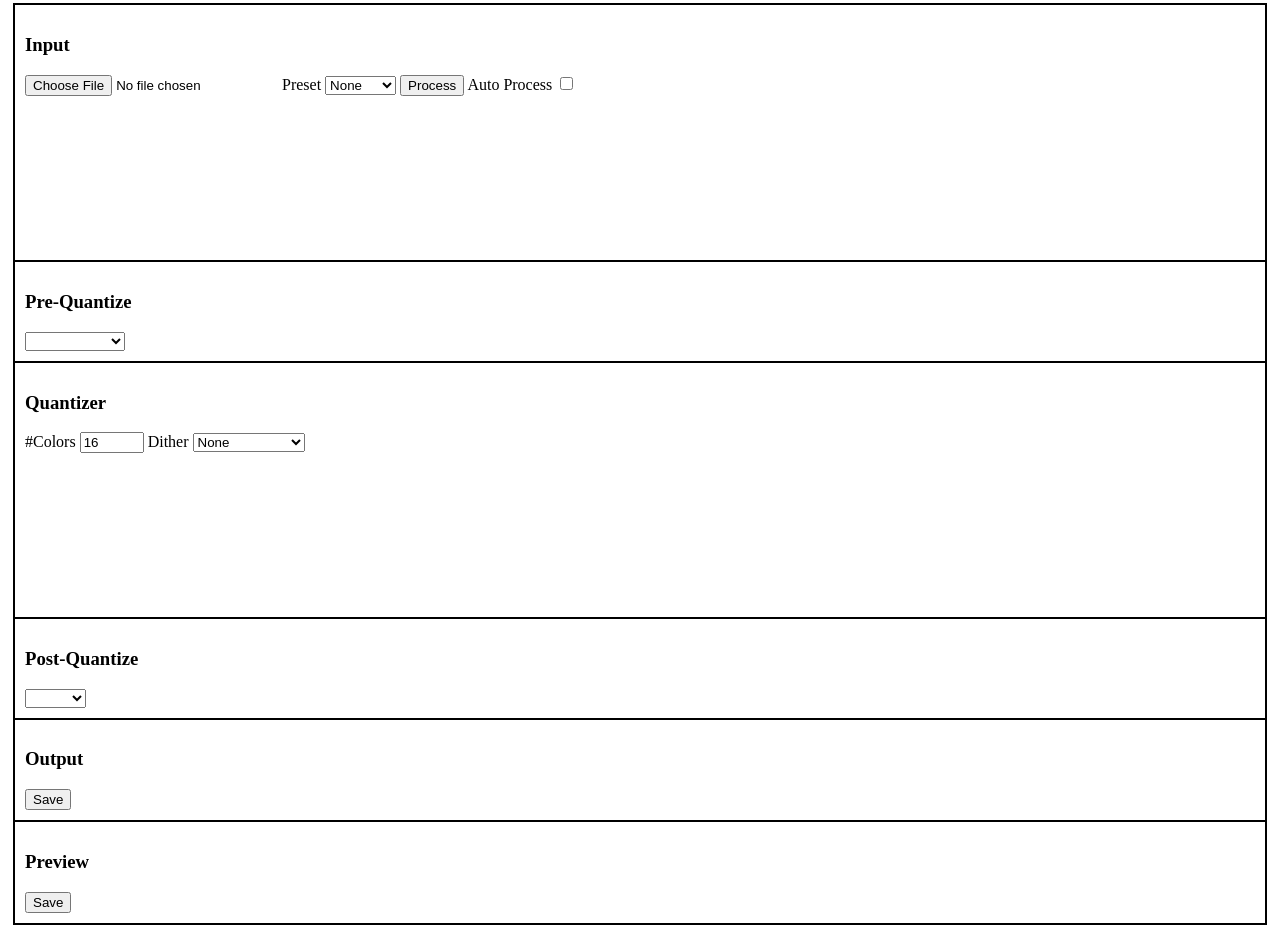
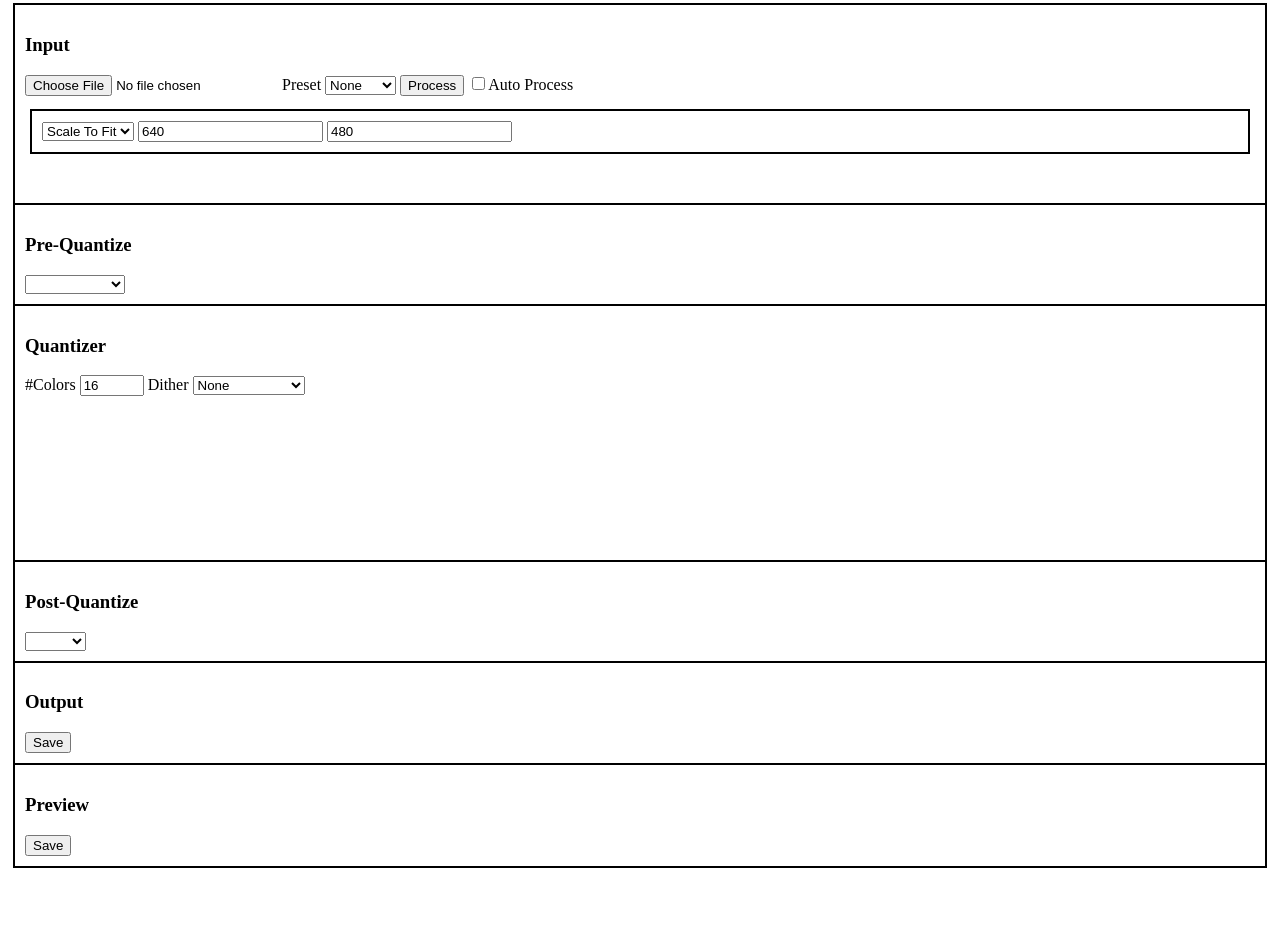
Before and after one commit to MasonGulu/ultimate_image_conv, a plain HTML site: page index.html in a window 1280 px wide. Both pictures are taken after a click on the button "Process". After the commit the page ends 876 px from the top, so only its background shows below. Drawn offline with Linux system fonts and the light colour scheme.

Commit message:
scaling options

```diff
--- a/index.html
+++ b/index.html
@@ -25,8 +25,17 @@
                 </optgroup>
             </select>
             <button id="processButton">Process</button>
-            <label for="autoProcessCheckbox">Auto Process</label>
-            <input type="checkbox" id="autoProcessCheckbox">
+            <label><input type="checkbox" id="autoProcessCheckbox">Auto Process</label>
+            <br><br>
+            <div class="element">
+                <select id="imageScaleMode">
+                    <option>Scale To Fit</option>
+                    <option>Stretch</option>
+                    <option>None</option>
+                </select>
+                <input type="number" min="1" value="640" id="imageWidthInput">
+                <input type="number" min="1" value="480" id="imageHeightInput">
+            </div>
             <br>
             <img id="imageInput" hidden="true"/>
             <canvas id="imageInputCanvas"></canvas>
--- a/index.js
+++ b/index.js
@@ -2,7 +2,7 @@
 // Input Stage
 /** @type {HTMLInputElement} */
 let fileInput
-/** @type {HTMLOptionElement} */
+/** @type {HTMLSelectElement} */
 let presetInput
 /** @type {HTMLImageElement} */
 let imageInput
@@ -12,11 +12,17 @@ let processButton
 let autoProcessCheckbox
 /** @type {HTMLCanvasElement} */
 let canvasInput
+/** @type {HTMLSelectElement} */
+let imageScaleMode
+/** @type {HTMLInputElement} */
+let imageWidthInput
+/** @type {HTMLInputElement} */
+let imageHeightInput
 
 // Pre-quantize Stage
 /** @type {HTMLDivElement} */
 let preQuantizeStageList
-/** @type {HTMLOptionElement} */
+/** @type {HTMLSelectElement} */
 let preQuantizeStageSelect
 
 // Quantize Stage
@@ -30,7 +36,7 @@ let quantizeCanvas
 // Post-quantize Stage
 /** @type {HTMLDivElement} */
 let postQuantizeStageList
-/** @type {HTMLOptionElement} */
+/** @type {HTMLSelectElement} */
 let postQuantizeStageSelect
 
 // Output Stage
@@ -142,6 +148,33 @@ let previousQuants = []
 function process() {
     let previousCanvas = canvasInput
     let updated = fullUpdate
+    if (updated) {
+        let canvasContext = canvasInput.getContext("2d")
+        if (imageScaleMode.value == "Scale To Fit") {
+            let maxWidth = imageWidthInput.value
+            let maxHeight = imageHeightInput.value
+            let ratio = imageInput.width / imageInput.height
+            let width = imageInput.width
+            let height = imageInput.height
+            if (width > maxWidth) {
+                width = maxWidth
+                height = width / ratio
+            }
+            if (height > maxHeight) {
+                height = maxHeight
+                width = height * ratio
+            }
+            canvasInput.width = width
+            canvasInput.height = height
+        } else if (imageScaleMode.value == "Stretch") {
+            canvasInput.width = imageWidthInput.value
+            canvasInput.height = imageHeightInput.value
+        } else {
+            canvasInput.width = imageInput.width
+            canvasInput.height = imageInput.height
+        }
+        canvasContext.drawImage(imageInput, 0, 0, canvasInput.width, canvasInput.height)
+    }
     fullUpdate = false
     for (let i = 0; i < preQuantizeStages.length; i++) {
         let stage = preQuantizeStages[i]
@@ -184,7 +217,17 @@ function loadPageElements() {
     canvasInput = document.getElementById("imageInputCanvas")
     autoProcessCheckbox = document.getElementById("autoProcessCheckbox")
     processButton = document.getElementById("processButton")
+    imageScaleMode = document.getElementById("imageScaleMode")
+    imageWidthInput = document.getElementById("imageWidthInput")
+    imageHeightInput = document.getElementById("imageHeightInput")
 
+    imageScaleMode.addEventListener("change", (event) => {
+        let hideInputs = event.target.value == "None"
+        imageWidthInput.hidden = hideInputs
+        imageHeightInput.hidden = hideInputs
+        fullUpdate = true
+        onSettingChange()
+    })
     fileInput.addEventListener("change", (event) => {
 		let selectedFile = event.target.files[0]
 		let reader = new FileReader()
@@ -196,16 +239,20 @@ function loadPageElements() {
 		reader.readAsDataURL(selectedFile)
 	})
     imageInput.addEventListener("load", (event) => {
-        let canvasContext = canvasInput.getContext("2d")
-        canvasInput.width = imageInput.width
-        canvasInput.height = imageInput.height
-        canvasContext.drawImage(imageInput, 0, 0)
         fullUpdate = true
-        onSettingChange()
+        process()
     })
     processButton.addEventListener("click", () => {
         fullUpdate = true
         process()
+    })
+    imageWidthInput.addEventListener("change", () => {
+        fullUpdate = true
+        onSettingChange()
+    })
+    imageHeightInput.addEventListener("change", () => {
+        fullUpdate = true
+        onSettingChange()
     })
 
     // Pre-quantize Stage
```
